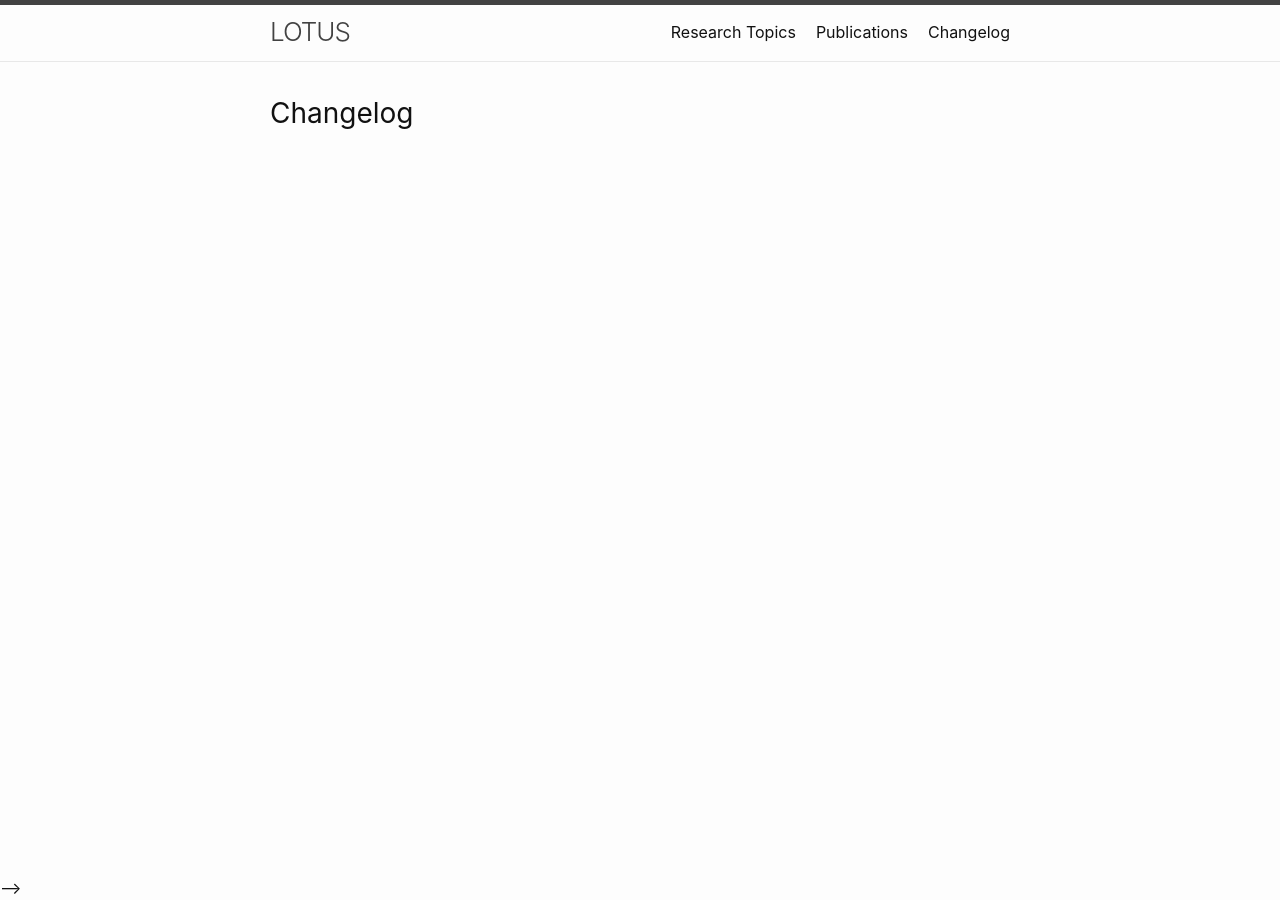
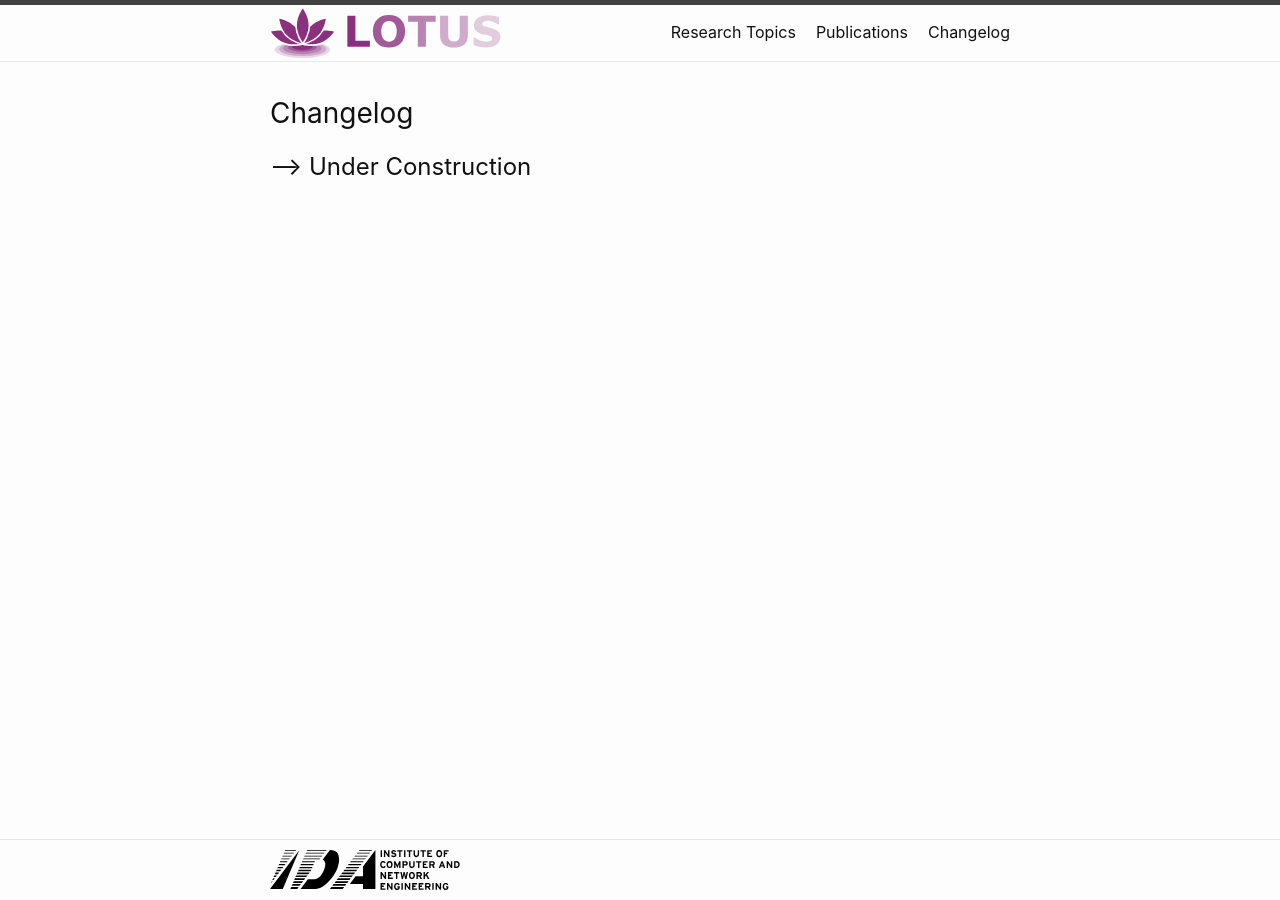
Before and after one commit to IDA-TUBS/lotus, a Jekyll site: the page built from docs/changelog.md, in a window 1280 px wide. Built offline with Jekyll 4.4.1, drawn with Linux system fonts in a browser that asks for light colours.

Commit message:
new logo

```diff
--- a/docs/_config.yml
+++ b/docs/_config.yml
@@ -23,7 +23,8 @@ baseurl: "/lotus/" # the subpath of your site, e.g. /blog
 url: "https://ida-tubs.github.io/" # the base hostname & protocol for your site, e.g. http://example.com
 
 # Custom fields by IDA Wireless Group
-# title-logo: /images/IDA_Wireless_Group.svg
+title-logo: /images/logo_lotus.svg
+footer-logo: /images/logo_ida_en.svg
 
 # Build settings
 theme: minima
--- a/docs/_includes/footer.html
+++ b/docs/_includes/footer.html
@@ -1,15 +1,23 @@
-<!-- <footer class="site-footer h-card">
-  <data class="u-url" href="{{ "/" | relative_url }}"></data>
-
+<footer class="site-footer">
   <div class="wrapper">
 
-    <div class="footer-links">
+    <!-- Custom: add title or title-logo -->
+    <a class="footer-heading" rel="author" href="https://www.ida.ing.tu-bs.de/home">
+      {%- if site.footer-logo -%}
+        <img src="{{ site.footer-logo | relative_url }}">
+      {%- else -%}
+        {{ site.title | escape }}</a>
+      {%- endif -%}
+    </a>
+    <!-- end title or title-logo -->
+
+    <!-- <div class="footer-links">
       <a href="https://www.ida.ing.tu-bs.de/home">IDA website</a>
-    </div>
+    </div> -->
 
-    <!-- <h2 class="footer-heading">{{ site.title | escape }}</h2>
+    <!-- <h2 class="footer-heading">{{ site.title | escape }}</h2> -->
 
-    <div class="footer-col-wrapper">
+    <!-- <div class="footer-col-wrapper">
       <div class="footer-col footer-col-1">
         <ul class="contact-list">
           <li class="p-name">
@@ -23,9 +31,9 @@
             <li><a class="u-email" href="mailto:{{ site.email }}">{{ site.email }}</a></li>
             {%- endif -%}
         </ul>
-      </div> -->
+      </div>
 
-      <!-- <div class="footer-col footer-col-2">
+      <div class="footer-col footer-col-2">
         {%- include social.html -%}
       </div>
 
@@ -36,4 +44,4 @@
 
   </div>
 
-</footer> -->
+</footer>
--- a/docs/_layouts/changelog.html
+++ b/docs/_layouts/changelog.html
@@ -3,6 +3,7 @@ layout: default
 ---
 <div class="home">
   <h2 class="post-list-heading">{{ page.list_title | default: "Changelog" }}</h2>
+  <h2 >{{ content }}</h2>
   {%- if site.posts.size > 0 -%}
     <ul class="post-list">
       {%- for post in site.posts -%}
--- a/docs/_layouts/overview.html
+++ b/docs/_layouts/overview.html
@@ -2,7 +2,7 @@
 layout: default
 ---
 <h2 class="post-list-heading">{{ page.list_title | default: "Research Topics" }}</h2>
-<h2 >{{ content }}</h3>
+<h2 >{{ content }}</h2>
 <ul class="post-list">
     {% for topic in site.topics %}
         <li>
--- a/docs/_sass/minima/_layout.scss
+++ b/docs/_sass/minima/_layout.scss
@@ -11,8 +11,9 @@
 }
 
 .site-header img {
-  height: 40px; /* Adjust the height of the logo as needed */
+  height: 50px; /* Adjust the height of the logo as needed */
   width: auto; /* Maintain aspect ratio */
+  padding-bottom: 2px;
 }
 
 .site-title {
@@ -112,7 +113,14 @@
  */
 .site-footer {
   border-top: 1px solid $grey-color-light;
-  padding: $spacing-unit 0;
+  min-height: $spacing-unit * 1.865;
+}
+
+.site-footer img {
+  height: 40px; /* Adjust the height of the logo as needed */
+  width: auto; /* Maintain aspect ratio */
+  padding-top: 10px;
+  padding-bottom: 10px;
 }
 
 .footer-heading {
```
Also changed, not shown: docs/changelog.md, docs/images/logo_ida_en.svg (added), docs/images/logo_lotus.svg (added).
